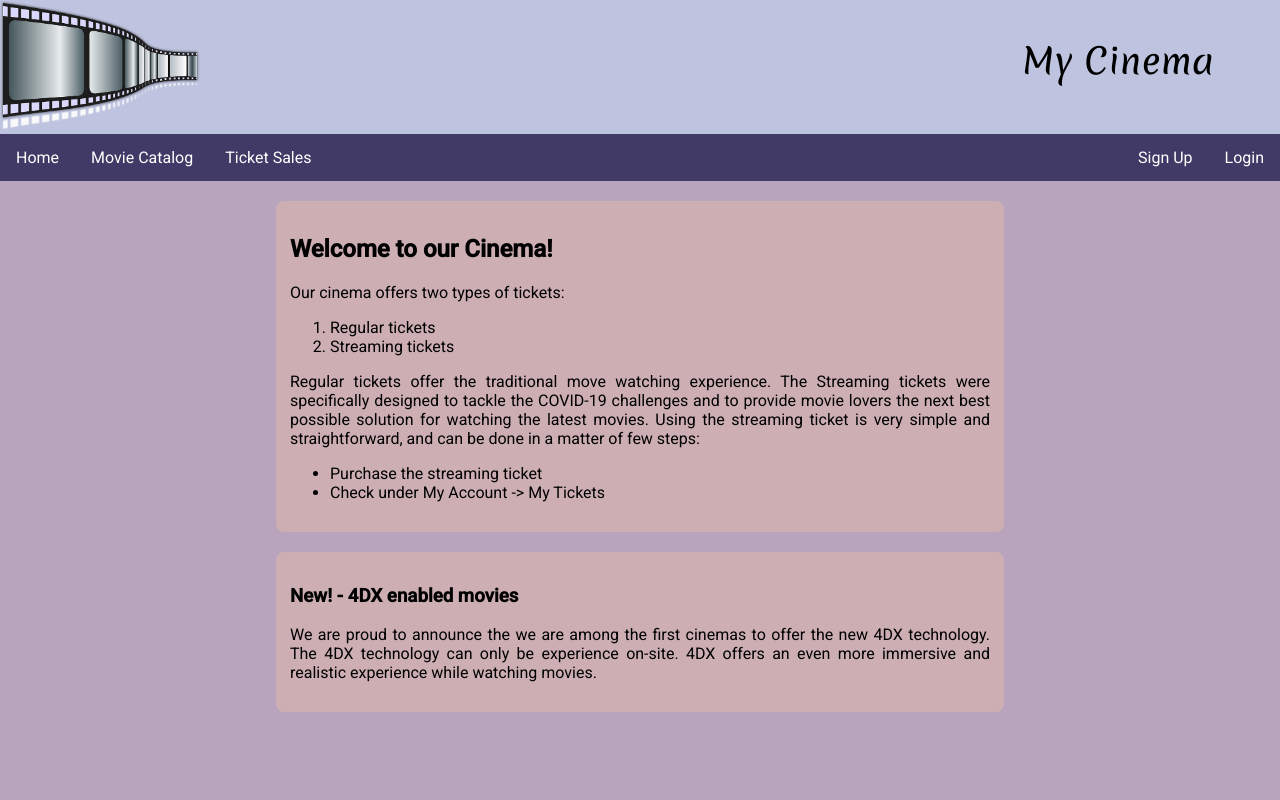
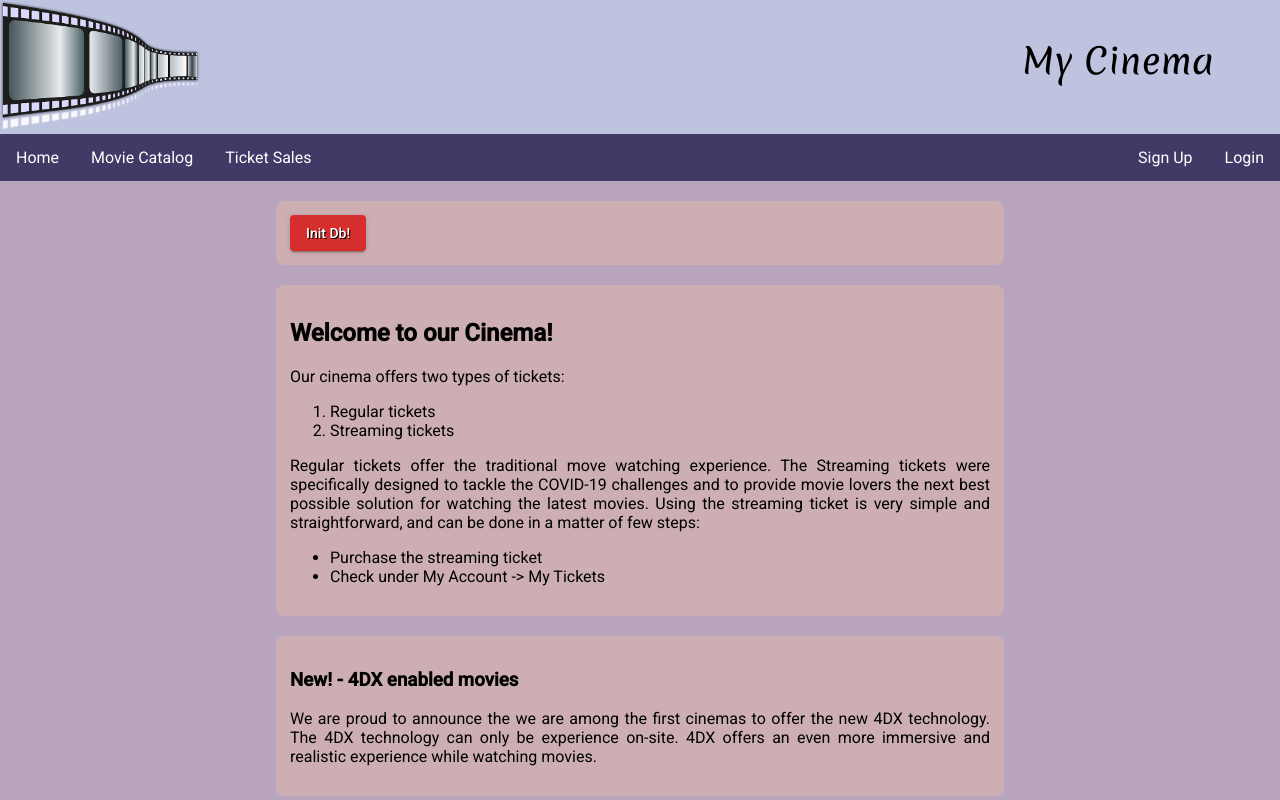
Before and after one commit to krisshepherd/imse2020W, an Angular app in the folder ms2/angular/: page /home in a window 1280 px wide. Built offline with nearby package versions, Linux system fonts and the light colour scheme.

Commit message:
innit db button

```diff
--- a/ms2/angular/src/app/components/home/home.component.html
+++ b/ms2/angular/src/app/components/home/home.component.html
@@ -1,3 +1,7 @@
+<body>
+  <div>
+    <button mat-raised-button class="movieButton" type="submit">Init Db!</button>
+  </div>
   <div>
     <h2>
       Welcome to our Cinema!
@@ -35,3 +39,5 @@
       The 4DX technology can only be experience on-site. 4DX offers an even more immersive and realistic experience while watching movies.
     </p>
   </div>
+
+</body>
--- a/ms2/angular/src/app/components/home/home.component.scss
+++ b/ms2/angular/src/app/components/home/home.component.scss
@@ -9,3 +9,8 @@ div{
   text-align: justify;
 
 }
+button{
+  background-color: rgb(214, 45, 45);
+  color: white;
+  text-shadow: 1px 1px black;
+}
--- a/ms2/angular/src/styles.scss
+++ b/ms2/angular/src/styles.scss
@@ -7,4 +7,5 @@ html, body {
 body {
     margin: 0;
     font-family: Roboto, "Helvetica Neue", sans-serif;
+    background-color: rgb(185, 164, 189)
 }
```
Lines whose indentation alone changed are shown as unchanged.
